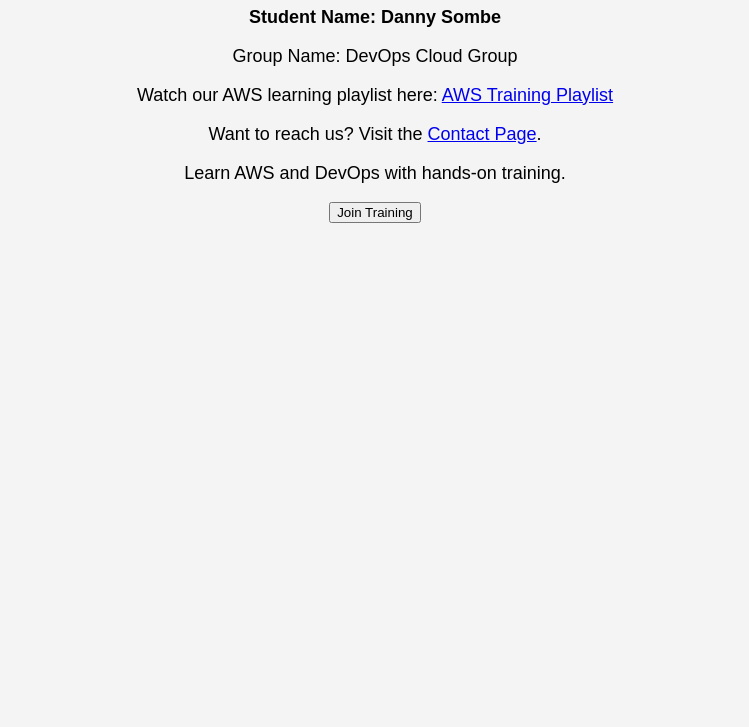
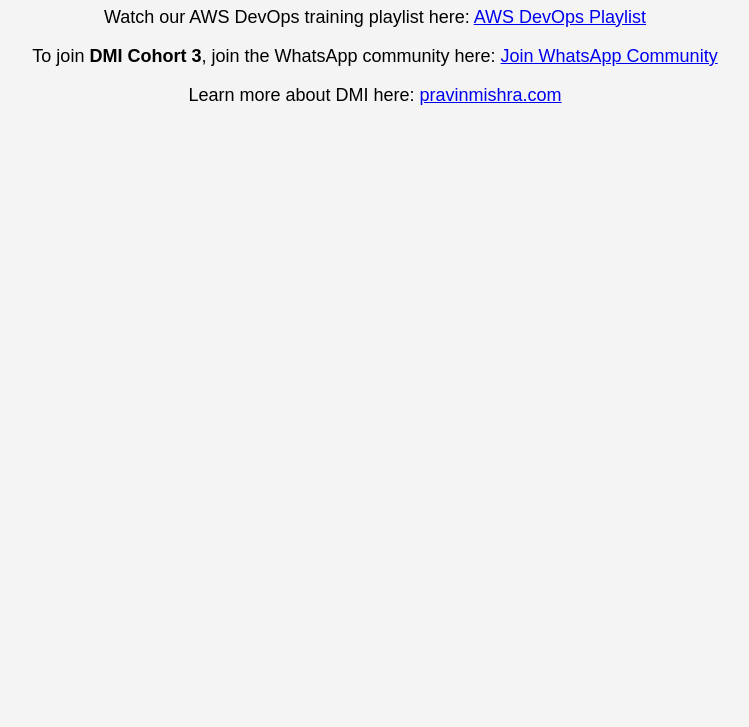
Before and after one commit to Danny-Sombe/The-Cloud-Advisory, a plain HTML site: page index.html in a window 1280 px wide. Shown: the part 73-800 px from the top of the page, without its empty margins (265-1014 px from the left). Drawn offline with Linux system fonts and the light colour scheme.

Commit message:
fix(homepage): restore playlist section

```diff
--- a/index.html
+++ b/index.html
@@ -1,31 +1,45 @@
-<!DOCTYPE html>
-<html>
+<!doctype html>
+<html lang="en">
 <head>
-    <title>Cloud Advisory - AWS Training</title>
-    <link rel="stylesheet" href="style.css">
+  <meta charset="utf-8" />
+  <meta name="viewport" content="width=device-width, initial-scale=1" />
+  <title>Contact - CodeTrack</title>
+  <link rel="stylesheet" href="style.css" />
 </head>
-
 <body>
 
-<h1>Cloud Advisory - AWS Training</h1>
+  <h1>Contact Us</h1>
 
-<p><b>Student Name: Danny Sombe</b></p>
+  <p class="playlist-line">
+    Watch our AWS DevOps training playlist here:
+    <a href="https://www.youtube.com/" target="_blank">
+      AWS DevOps Playlist
+    </a>
+  </p>
 
-<p>Group Name: DevOps Cloud Group</p>
+  <p>
+    To join <strong>DMI Cohort 3</strong>, join the WhatsApp community here:
+    <a
+      href="https://chat.whatsapp.com/LSQpMsW9suFAS54DKtLcgE"
+      target="_blank"
+      rel="noopener noreferrer"
+      aria-label="Join DMI Cohort 3 WhatsApp Community (opens in a new tab)"
+    >
+      Join WhatsApp Community
+    </a>
+  </p>
 
-<p class="playlist-line">
-    Watch our AWS learning playlist here:
-    <a href="https://www.youtube.com/" target="_blank">AWS Training Playlist</a>
-</p>
-
-<p class="playlist-line">
-    Want to reach us? Visit the
-    <a href="contact.html">Contact Page</a>.
-</p>
-
-<p>Learn AWS and DevOps with hands-on training.</p>
-
-<button>Join Training</button>
+  <p>
+    Learn more about DMI here:
+    <a
+      href="https://pravinmishra.com/"
+      target="_blank"
+      rel="noopener noreferrer"
+      aria-label="Visit Pravin Mishra website (opens in a new tab)"
+    >
+      pravinmishra.com
+    </a>
+  </p>
 
 </body>
 </html>
```
